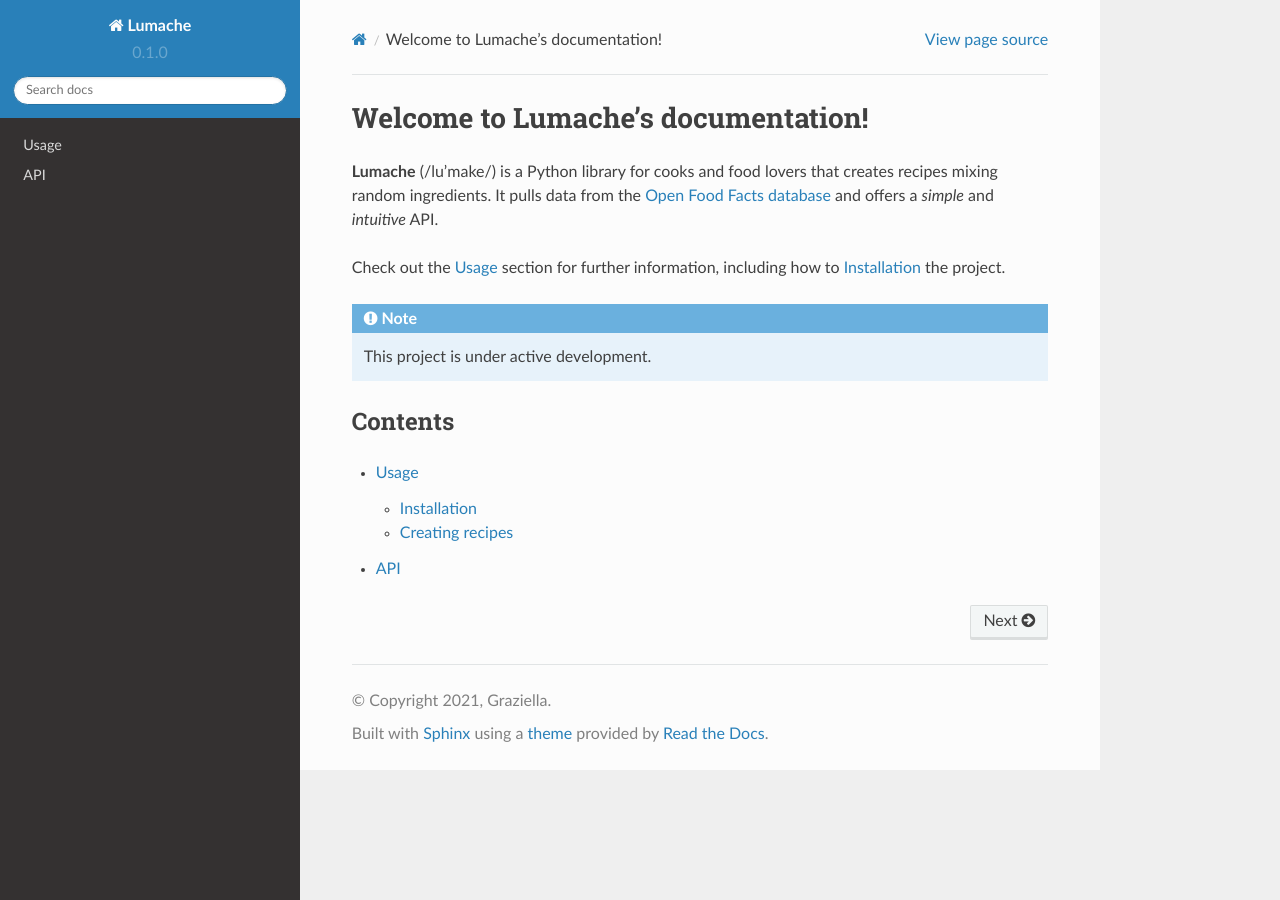
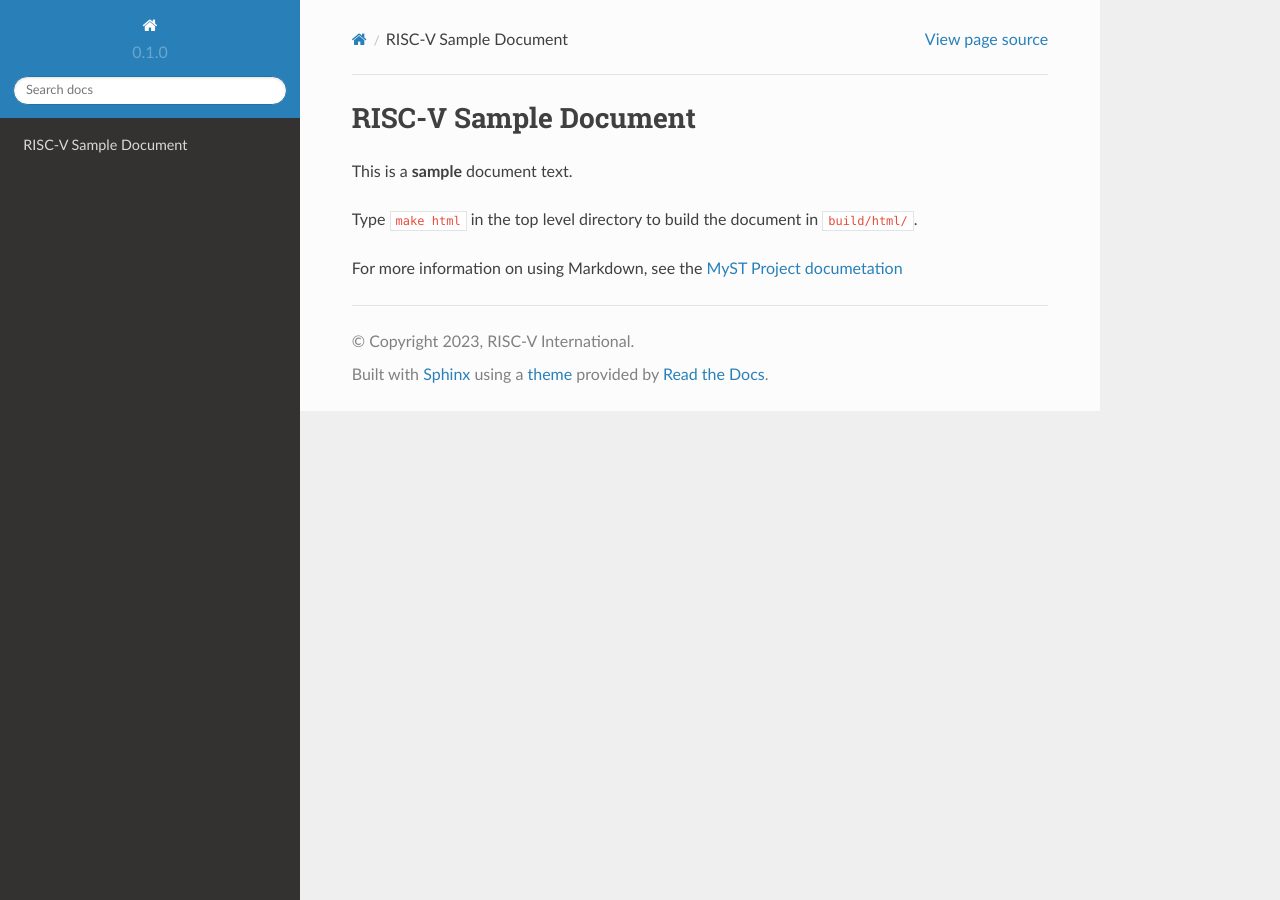
Before and after one commit to riscv-admin/template-docs-rtd, a Sphinx documentation site: the page built from docs/source/index.md, in a window 1280 px wide. Built offline with Sphinx 7.4.7 and the Read the Docs theme 2.0.0, drawn with Linux system fonts in a browser that asks for light colours.

Commit message:
Convert RTD tutorial to RISC-V MD docs template
Signed-off-by: Jeff Scheel <jeff@riscv.org>

```diff
--- a/docs/source/api.rst
+++ /dev/null
@@ -1,7 +0,0 @@
-API
-===
-
-.. autosummary::
-   :toctree: generated
-
-   lumache
--- a/docs/source/conf.py
+++ b/docs/source/conf.py
@@ -2,10 +2,9 @@
 
 # -- Project information
 
-project = 'Lumache'
-copyright = '2021, Graziella'
-author = 'Graziella'
-
+project = '<RISC-V Docs Template>'
+copyright = '2023, RISC-V International'
+author = 'RISC-V International'
 release = '0.1'
 version = '0.1.0'
 
@@ -17,6 +16,7 @@
     'sphinx.ext.autodoc',
     'sphinx.ext.autosummary',
     'sphinx.ext.intersphinx',
+    'myst_parser'
 ]
 
 intersphinx_mapping = {
--- /dev/null
+++ b/docs/source/index.md
@@ -0,0 +1,8 @@
+# RISC-V Sample Document
+
+This is a **sample** document text.
+
+Type `make html` in the top level directory to build the document in `build/html/`.
+
+For more information on using Markdown, see the
+[MyST Project documetation](https://myst-parser.readthedocs.io/en/latest/index.html)
--- a/docs/source/index.rst
+++ /dev/null
@@ -1,22 +0,0 @@
-Welcome to Lumache's documentation!
-===================================
-
-**Lumache** (/lu'make/) is a Python library for cooks and food lovers
-that creates recipes mixing random ingredients.
-It pulls data from the `Open Food Facts database <https://world.openfoodfacts.org/>`_
-and offers a *simple* and *intuitive* API.
-
-Check out the :doc:`usage` section for further information, including
-how to :ref:`installation` the project.
-
-.. note::
-
-   This project is under active development.
-
-Contents
---------
-
-.. toctree::
-
-   usage
-   api
```
Also changed, not shown: README.md (added, +11 -0 lines), README.rst (deleted, +0 -9 lines), docs/source/usage.rst (deleted, +0 -33 lines), lumache.py (deleted, +0 -23 lines), pyproject.toml (deleted, +0 -8 lines).
